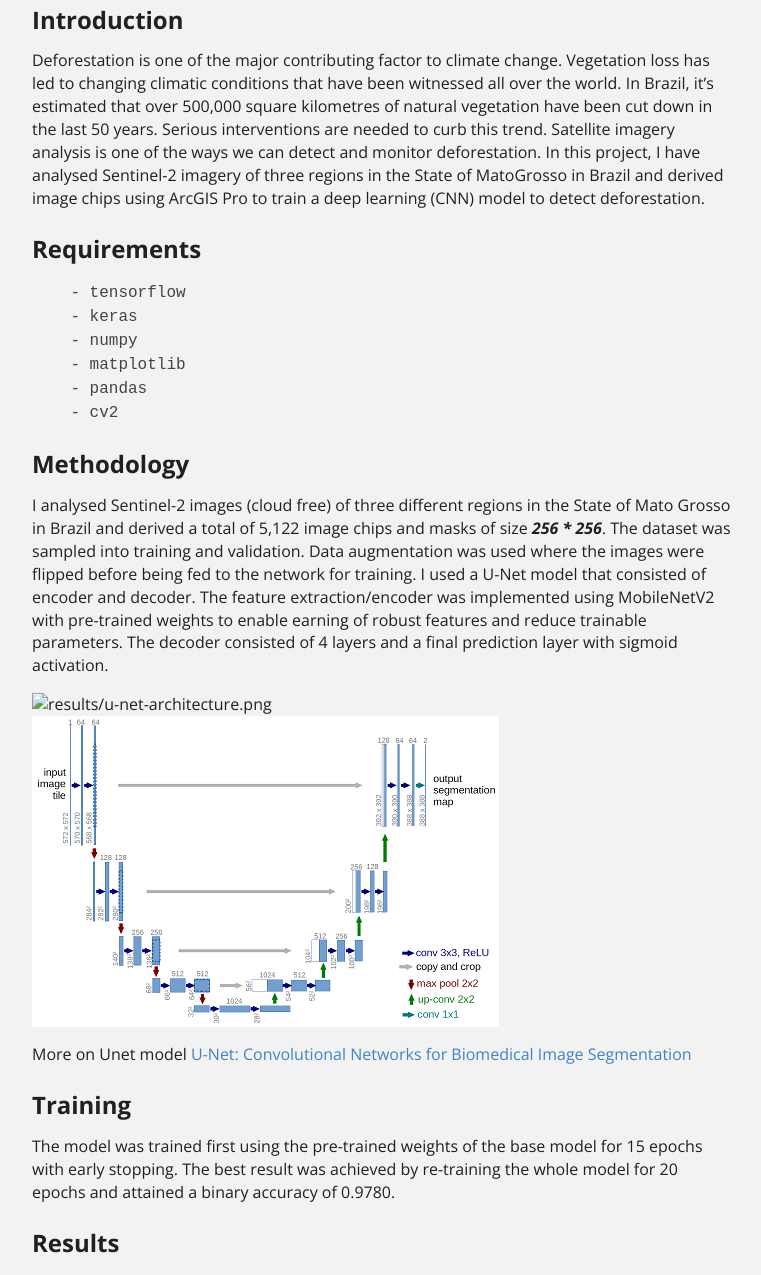
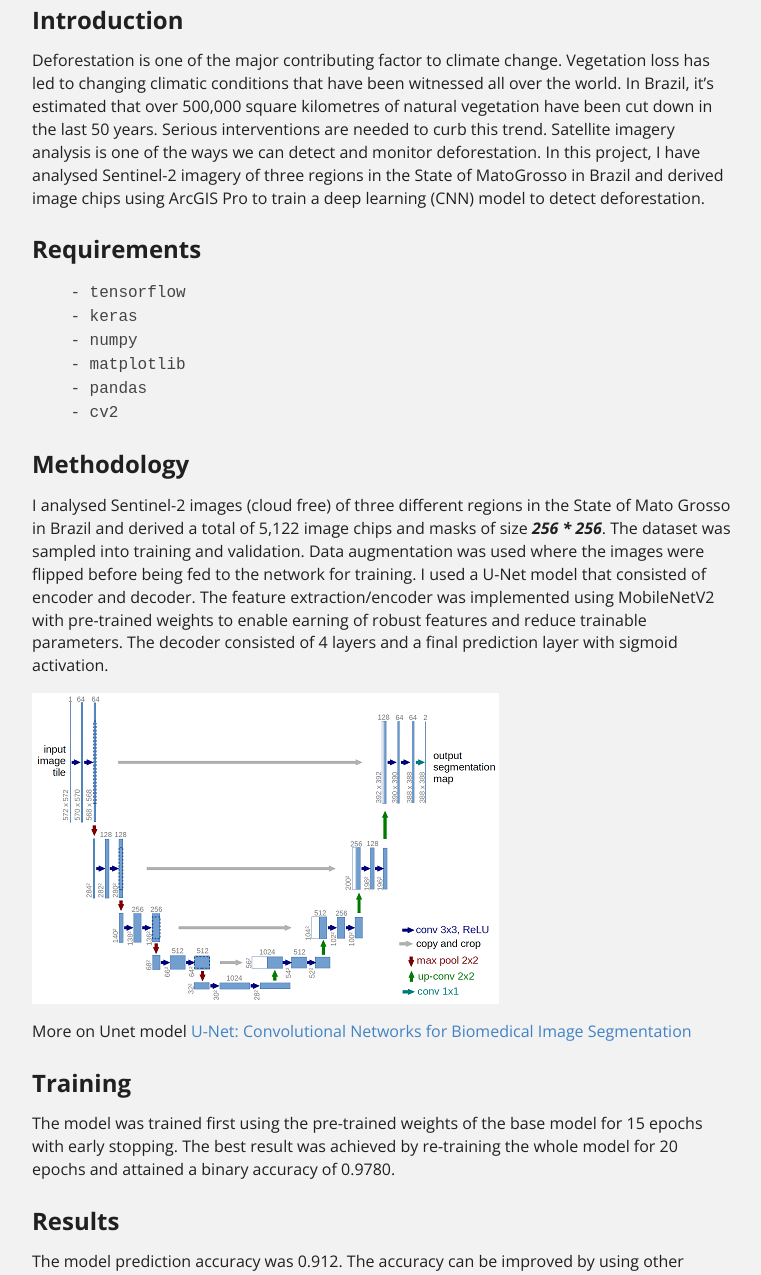
Before and after one commit to japhethkimeu/japhethkimeu.github.io, a Jekyll site: the page built from projects/project-5.md, in a window 1280 px wide. Shown: the part 482-1757 px from the top of the page, without its empty margins (258-1019 px from the left). Built offline with Jekyll 4.4.1, drawn with Linux system fonts in a browser that asks for light colours.

Commit message:
Update project-5.md

```diff
--- a/projects/project-5.md
+++ b/projects/project-5.md
@@ -31,8 +31,7 @@
 ## Methodology
 I analysed Sentinel-2 images (cloud free) of three different regions in the State of Mato Grosso in Brazil and derived a total of 5,122 image chips and masks of size ***256 * 256***. The dataset was sampled into training and validation. Data augmentation was used where the images were flipped before being fed to the network for training. I used a U-Net model that consisted of encoder and decoder. The feature extraction/encoder was implemented using MobileNetV2 with pre-trained weights to enable earning of robust features and reduce trainable parameters. The decoder consisted of 4 layers and a final prediction layer with sigmoid activation.
 
-![results/u-net-architecture.png](results/u-net-architecture.png)
-<img class="ui image" src="../images/u-net-architecture.PNG">
+<img class="ui image" src="../images/u-net-architecture.png">
 
 More on Unet model [U-Net: Convolutional Networks for Biomedical Image Segmentation](https://lmb.informatik.uni-freiburg.de/people/ronneber/u-net/)
 
```
Also changed, not shown: other parts of projects/project-5.md (+1 -2 lines).
